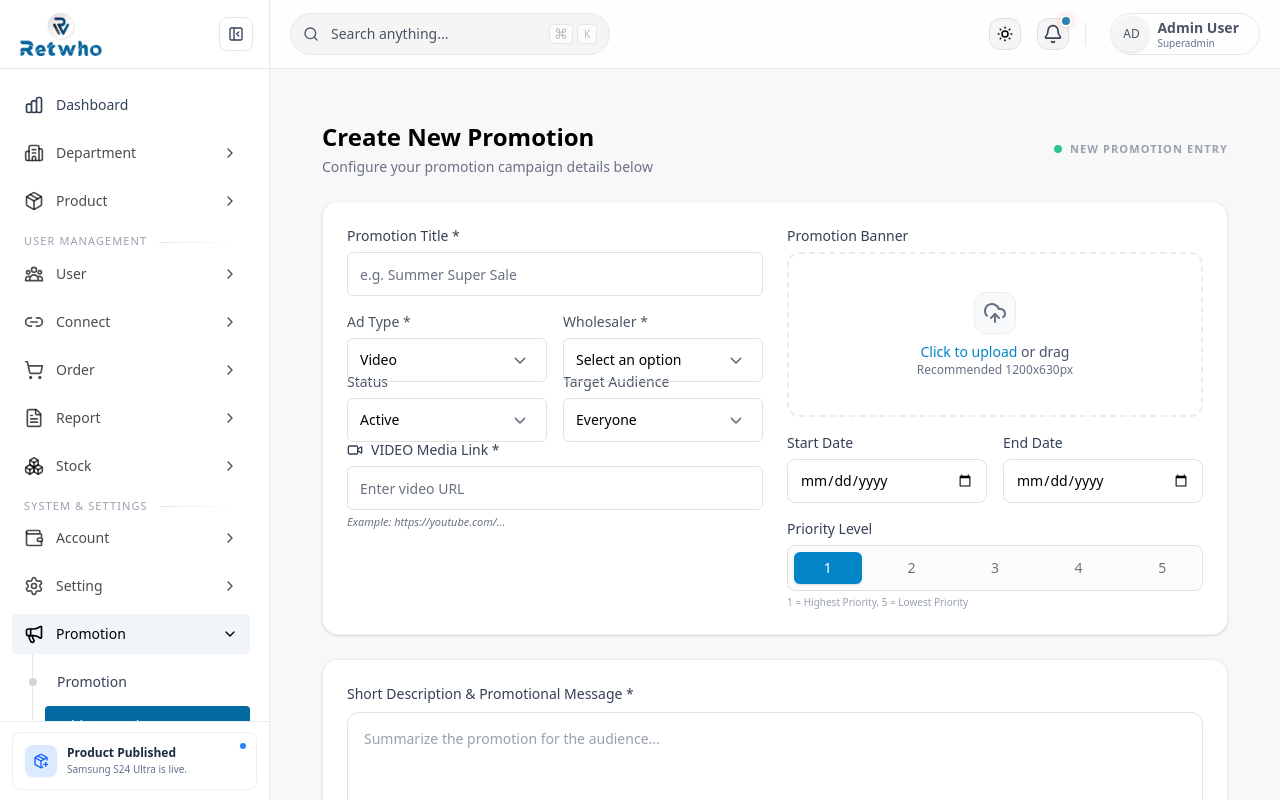
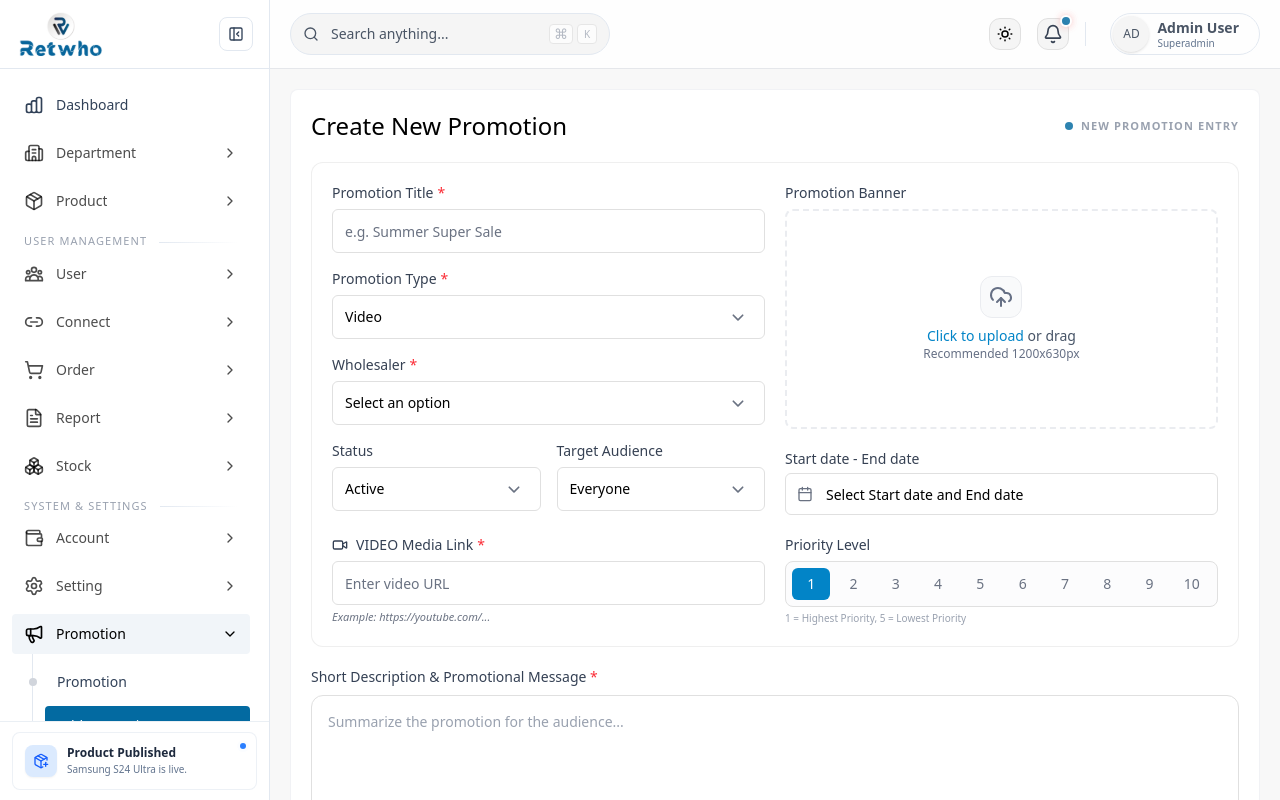
Before and after one commit to aizaflab/RetwhoAdmin-V2-17.03.2026, a Next.js app: page /promotion/add in a window 1280 px wide. Shown: the top 800 px of the page. Built offline with nearby package versions, Linux system fonts and the light colour scheme.

Commit message:
feat(ui): Add Promotion page

```diff
--- a/app/(main)/promotion/add/page.tsx
+++ b/app/(main)/promotion/add/page.tsx
@@ -17,18 +17,14 @@ export default function AddPromotionPage() {
   };
 
   return (
-    <div className="p-4 sm:p-6 lg:p-8 max-w-[1200px] mx-auto min-h-screen">
-      <div className="mb-6 flex items-center justify-between">
-        <div>
-          <h1 className="text-2xl font-bold text-black dark:text-white">
-            Create New Promotion
-          </h1>
-          <p className="text-sm text-gray-500 mt-1">
-            Configure your promotion campaign details below
-          </p>
-        </div>
+    <div className="min-h-[calc(100dvh-93px)] sm:min-h-[calc(100dvh-109px)] p-3 sm:p-5 rounded-lg border bg-white dark:bg-darkBg border-text4/30 dark:border-darkBorder/50">
+      <div className="mb-5 flex items-center justify-between">
+        <h1 className="sm:text-2xl text-xl font-medium text-black dark:text-white">
+          Create New Promotion
+        </h1>
+
         <div className="flex items-center gap-2">
-          <div className="h-2 w-2 rounded-full bg-emerald-500 animate-pulse" />
+          <div className="h-2 w-2 rounded-full dark:bg-darkLight bg-primary animate-pulse" />
           <span className="text-[11px] font-bold text-gray-400 uppercase tracking-widest">
             New Promotion Entry
           </span>
--- a/components/modules/promotion/_components/PromotionForm.tsx
+++ b/components/modules/promotion/_components/PromotionForm.tsx
@@ -21,6 +21,10 @@ import {
 } from "lucide-react";
 import Image from "next/image";
 import { Select } from "@/components/ui/select/Select";
+import { MultipleSearchSelect } from "@/components/ui/select/MultipleSearchSelect";
+import { SearchSelect } from "@/components/ui/select/SearchSelect";
+import { Calendar } from "@/components/ui/calender/Calender";
+import { HugeCalender } from "@/components/ui/calender/HugeCalender";
 
 interface PromotionFormProps {
   initialData?: Promotion | null;
@@ -138,12 +142,13 @@ export default function PromotionForm({
   };
 
   return (
-    <form onSubmit={handleSubmit} className="space-y-6">
+    <form onSubmit={handleSubmit} className="space-y-5">
       {/* Basic Configuration */}
-      <div className="grid grid-cols-1 md:grid-cols-2 gap-6 bg-white dark:bg-darkBg p-5 sm:p-6 rounded-2xl border border-border/50 dark:border-darkBorder shadow-sm">
+      <div className="grid grid-cols-1 md:grid-cols-2 gap-5 bg-white dark:bg-darkBg p-3 sm:p-5 rounded-xl border border-border/50 dark:border-darkBorder">
         <div className="space-y-4">
           <Input
-            label="Promotion Title *"
+            label="Promotion Title"
+            requiredSign
             placeholder="e.g. Summer Super Sale"
             value={formData.title}
             onValueChange={(val) => {
@@ -152,12 +157,12 @@ export default function PromotionForm({
             }}
             error={errors.title}
             fullWidth
-            className="dark:border-darkBorder dark:focus:border-[#0284c7]"
+            className="dark:border-darkBorder dark:focus:border-darkBorder"
           />
 
-          <div className="grid grid-cols-1 sm:grid-cols-2 gap-4">
           <Select
-              label="Ad Type *"
+            label="Promotion Type"
+            requiredSign
             options={adTypeOptions}
             value={formData.adType}
             onValueChange={(val) => {
@@ -167,10 +172,12 @@ export default function PromotionForm({
               }));
               if (errors.mediaUrl) setErrors((p) => ({ ...p, mediaUrl: "" }));
             }}
-              className="h-11 w-full dark:bg-darkBg dark:border-darkBorder"
+            className=" w-full dark:bg-darkBg dark:border-darkBorder"
           />
-            <Select
-              label="Wholesaler *"
+
+          <SearchSelect
+            label="Wholesaler"
+            requiredSign
             options={wholesalerOptions}
             value={formData.wholesalerId}
             onValueChange={(val) => {
@@ -179,9 +186,8 @@ export default function PromotionForm({
                 setErrors((p) => ({ ...p, wholesalerId: "" }));
             }}
             error={errors.wholesalerId}
-              className={`h-11 w-full dark:bg-darkBg ${errors.wholesalerId ? "border-red-500" : "dark:border-darkBorder"}`}
+            className={`w-full dark:bg-darkBg ${errors.wholesalerId ? "border-red-500" : "dark:border-darkBorder"}`}
           />
-          </div>
 
           <div className="grid grid-cols-1 sm:grid-cols-2 gap-4">
             <Select
@@ -191,7 +197,7 @@ export default function PromotionForm({
               onValueChange={(val) =>
                 setFormData((p) => ({ ...p, status: val as PromotionStatus }))
               }
-              className="h-11 w-full dark:bg-darkBg dark:border-darkBorder"
+              className="w-full dark:bg-darkBg dark:border-darkBorder"
             />
             <Select
               label="Target Audience"
@@ -203,14 +209,15 @@ export default function PromotionForm({
                   targetAudience: val as TargetAudience,
                 }))
               }
-              className="h-11 w-full dark:bg-darkBg dark:border-darkBorder"
+              className="w-full dark:bg-darkBg dark:border-darkBorder"
             />
           </div>
 
           <div className="pt-2">
             <label className="text-sm font-medium text-[#344054] dark:text-gray-100 flex items-center mb-1.5">
               {getMediaTypeIcon()}
-              {formData.adType.toUpperCase()} Media Link *
+              {formData.adType.toUpperCase()} Media Link{" "}
+              <span className="text-red-500 ml-1">*</span>
             </label>
             <Input
               placeholder={`Enter ${formData.adType} URL`}
@@ -236,14 +243,14 @@ export default function PromotionForm({
 
         {/* Banner Upload & Schedule */}
         <div className="space-y-4">
-          <div className="space-y-1.5">
+          <div className="space-y-1.5 mb-5">
             <label className="text-sm font-medium text-[#344054] dark:text-gray-100 block">
               Promotion Banner
             </label>
             <div
               role="button"
               onClick={() => fileInputRef.current?.click()}
-              className="group relative border-2 border-dashed border-[#EAECF0] dark:border-darkBorder rounded-xl p-4 flex flex-col items-center justify-center cursor-pointer transition-all hover:border-[#0284c7] hover:bg-gray-50/50 dark:hover:bg-white/5 h-[165px] overflow-hidden"
+              className="group relative border-2 border-dashed border-[#EAECF0] dark:border-darkBorder rounded-lg p-4 flex flex-col items-center justify-center cursor-pointer transition-all hover:border-[#0284c7]/50 hover:bg-gray-50/50 dark:hover:bg-darkPrimary/50 h-[220px] overflow-hidden"
             >
               <input
                 type="file"
@@ -278,7 +285,7 @@ export default function PromotionForm({
                 </div>
               ) : (
                 <div className="flex flex-col items-center justify-center text-center space-y-2">
-                  <div className="p-2 border border-[#EAECF0] dark:border-darkBorder rounded-xl bg-gray-50 dark:bg-white/5 transition-transform group-hover:scale-110">
+                  <div className="p-2 border border-[#EAECF0] dark:border-darkBorder rounded-xl bg-gray-50 dark:bg-darkPrimary/90 transition-transform group-hover:scale-110">
                     <CloudUploadIcon className="h-6 w-6 text-[#667085] dark:text-white" />
                   </div>
                   <div>
@@ -294,49 +301,33 @@ export default function PromotionForm({
               )}
             </div>
           </div>
+          <HugeCalender
+            label="Start date - End date"
+            placeholder="Select Start date and End date"
+            inputClass="w-full h-[42px]"
+          />
 
-          <div className="grid grid-cols-2 gap-4">
-            <div>
-              <label className="text-sm font-medium text-[#344054] dark:text-gray-100 block mb-1.5">
-                Start Date
-              </label>
-              <input
-                type="date"
-                value={formData.startDate}
-                onChange={(e) =>
-                  setFormData((p) => ({ ...p, startDate: e.target.value }))
-                }
-                className="w-full h-11 px-3 rounded-lg border border-border dark:border-darkBorder bg-white dark:bg-darkBg text-sm focus:ring-2 focus:ring-[#0284c7]/20 outline-none"
-              />
-            </div>
-            <div>
-              <label className="text-sm font-medium text-[#344054] dark:text-gray-100 block mb-1.5">
-                End Date
-              </label>
-              <input
-                type="date"
-                value={formData.endDate}
-                onChange={(e) =>
-                  setFormData((p) => ({ ...p, endDate: e.target.value }))
-                }
-                className="w-full h-11 px-3 rounded-lg border border-border dark:border-darkBorder bg-white dark:bg-darkBg text-sm focus:ring-2 focus:ring-[#0284c7]/20 outline-none"
-              />
-            </div>
-          </div>
-
-          <div>
+          <div className="mt-5">
             <label className="text-sm font-medium text-[#344054] dark:text-gray-100 block mb-1.5">
               Priority Level
             </label>
-            <div className="flex items-center gap-4 border border-border dark:border-darkBorder rounded-lg p-1.5 bg-gray-50/50 dark:bg-white/5">
-              {[1, 2, 3, 4, 5].map((lvl) => (
+            <div className="flex relative items-center gap-1 border border-border dark:border-darkBorder rounded-lg p-1.5 bg-gray-50/50 dark:bg-darkPrimary/50 overflow-hidden">
+              <div
+                className="absolute bg-[#0284c7] ani3 rounded-md z-0"
+                style={{
+                  width: "calc((100% - 48px) / 10)",
+                  height: "calc(100% - 12px)",
+                  left: `calc(6px + (${formData.priority - 1} * (100% - 8px) / 10))`,
+                }}
+              ></div>
+              {[1, 2, 3, 4, 5, 6, 7, 8, 9, 10].map((lvl) => (
                 <button
                   key={lvl}
                   type="button"
                   onClick={() => setFormData((p) => ({ ...p, priority: lvl }))}
-                  className={`flex-1 py-1.5 rounded-md text-sm font-medium transition-all ${
+                  className={`flex-1 py-1.5 rounded-md text-sm font-medium transition-all relative z-10 cursor-pointer ${
                     formData.priority === lvl
-                      ? "bg-[#0284c7] text-white shadow-sm"
+                      ? "text-white"
                       : "text-gray-500 hover:bg-gray-200/50 dark:hover:bg-white/10"
                   }`}
                 >
@@ -352,41 +343,38 @@ export default function PromotionForm({
       </div>
 
       {/* Description Section */}
-      <div className="bg-white dark:bg-darkBg p-6 rounded-2xl border border-border/50 dark:border-darkBorder shadow-sm">
+
       <label className="text-sm font-medium text-[#344054] dark:text-gray-100 block mb-2">
-          Short Description & Promotional Message *
+        Short Description & Promotional Message{" "}
+        <span className="text-red-500">*</span>
       </label>
       <textarea
-          rows={4}
+        rows={9}
         value={formData.shortDescription}
         onChange={(e) => {
           setFormData((p) => ({ ...p, shortDescription: e.target.value }));
           if (errors.shortDescription)
             setErrors((p) => ({ ...p, shortDescription: "" }));
         }}
-          className={`w-full rounded-xl border ${errors.shortDescription ? "border-red-500" : "border-border dark:border-darkBorder"} p-4 text-sm bg-white dark:bg-darkBg outline-none focus:ring-2 focus:ring-[#0284c7]/20 transition-shadow placeholder:text-gray-400`}
+        className={`w-full rounded-xl border ${errors.shortDescription ? "border-red-500" : "border-border dark:border-darkBorder"} p-4 text-sm bg-white dark:bg-darkBg outline-none focus:outline-none focus:border-[#0284c7]/20 transition-shadow placeholder:text-gray-400`}
         placeholder="Summarize the promotion for the audience..."
       />
       {errors.shortDescription && (
         <p className="text-xs text-red-500 mt-1">{errors.shortDescription}</p>
       )}
-      </div>
 
       {/* Action Buttons */}
-      <div className="flex items-center justify-end gap-4 pt-4">
+      <div className="flex items-center justify-end gap-4">
         <Button
           type="button"
           variant="outline"
           onClick={() => router.back()}
-          className="px-6 h-11 border-border dark:border-darkBorder text-gray-500 rounded-xl"
+          className=" border-border dark:border-darkBorder "
         >
           Cancel
         </Button>
-        <Button
-          type="submit"
-          className="px-10 h-11 bg-[#0284c7] hover:bg-[#0284c7]/90 text-white rounded-xl shadow-lg shadow-[#0284c7]/20 flex items-center"
-        >
-          <Plus className="h-4 w-4 mr-2" />
+        <Button type="submit" className="px-3">
+          <Plus className="h-4 w-4" />
           {initialData ? "Update Promotion" : "Create Promotion"}
         </Button>
       </div>
--- a/components/ui/input/Input.tsx
+++ b/components/ui/input/Input.tsx
@@ -67,7 +67,7 @@ const Input = forwardRef<HTMLInputElement, InputProps>(
         {label && (
           <label
             htmlFor={inputId}
-            className="text-sm font-medium dark:font-[350] text-gray-700 dark:text-gray-100 cursor-pointer"
+            className="text-sm font-medium text-gray-700 dark:text-gray-300 cursor-pointer"
           >
             {label}
             {requiredSign && <span className="text-red-500 ml-1">*</span>}
--- a/components/ui/select/SearchSelect.tsx
+++ b/components/ui/select/SearchSelect.tsx
@@ -476,11 +476,11 @@ const SearchSelect = forwardRef<HTMLButtonElement, SearchSelectProps>(
     ) => (
       <div
         className={cn(
-          "flex items-center text-sm px-3 py-2 cursor-pointer rounded transition-colors",
+          "flex items-center justify-between text-sm px-3 py-2.5 cursor-pointer rounded w-full",
           isSelected
-            ? "bg-accent text-accent-foreground justify-between"
-            : "hover:bg-accent/50 text-foreground",
-          isHighlighted && !isSelected ? "bg-accent/30" : "",
+            ? "dark:bg-darkBorder bg-text4/40 dark:text-white text-black"
+            : "hover:bg-text4/30 dark:hover:bg-darkBorder/30 dark:text-text5",
+          isHighlighted && !isSelected ? "dark:bg-darkBorder bg-text5" : "",
         )}
       >
         <div className="flex items-center">
@@ -510,7 +510,7 @@ const SearchSelect = forwardRef<HTMLButtonElement, SearchSelectProps>(
         )}
       >
         {label && (
-          <label className="text-sm font-medium text-foreground">
+          <label className="text-sm font-medium text-gray-700 dark:text-gray-300 cursor-pointer">
             {label}
             {(requiredSign || required) && (
               <span className="text-red-500 ml-1">*</span>
@@ -522,7 +522,7 @@ const SearchSelect = forwardRef<HTMLButtonElement, SearchSelectProps>(
           <button
             type="button"
             className={cn(
-              "flex sm:h-11 h-10 w-full items-center justify-between rounded-md border border-input bg-background px-3 py-2 text-sm focus:outline-none focus:border-muted-foreground/50 disabled:cursor-not-allowed disabled:opacity-50 cursor-pointer transition-all",
+              "flex sm:h-11 h-10 w-full items-center justify-between rounded-md border border-border dark:border-darkBorder bg-background px-3 py-2 text-sm focus:outline-none focus:border-muted-foreground/50 disabled:cursor-not-allowed disabled:opacity-50 cursor-pointer transition-all",
               startIcon ? "pl-10" : "",
               error ? "border-destructive" : "",
             )}
@@ -605,7 +605,7 @@ const SearchSelect = forwardRef<HTMLButtonElement, SearchSelectProps>(
                 transformOrigin: placement === "top" ? "top" : "bottom",
               }}
               className={cn(
-                "absolute z-9999 rounded-md border border-border bg-popover text-popover-foreground shadow-md p-1.5 min-w-[200px] max-w-[400px] transition duration-150 ease-in-out will-change-transform",
+                "absolute z-9999 rounded-md border border-border dark:border-darkBorder/80 dark:bg-darkPrimary bg-white shadow-md p-1.5 min-w-[200px] max-w-full transition duration-150 ease-in-out will-change-transform",
                 isVisible
                   ? "opacity-100 translate-y-0 scale-100"
                   : placement === "top"
@@ -624,7 +624,7 @@ const SearchSelect = forwardRef<HTMLButtonElement, SearchSelectProps>(
                     setHighlightedIndex(-1);
                   }}
                   onKeyDown={onSearchKeyDown}
-                  className="w-full px-3 py-2 text-sm rounded-md border border-input bg-background text-foreground placeholder-muted-foreground focus:outline-none focus:border-muted-foreground/50 transition-all"
+                  className="w-full px-3 py-2.5 text-sm rounded-md border border-border dark:border-darkBorder dark:bg-darkPrimary bg-white text-foreground placeholder-muted-foreground focus:outline-none focus:border-muted-foreground/50 transition-all"
                 />
               </div>
 
--- a/components/ui/select/Select.tsx
+++ b/components/ui/select/Select.tsx
@@ -470,7 +470,7 @@ const Select = forwardRef<HTMLButtonElement, SelectProps>(
         )}
       >
         {label && (
-          <label className="text-sm font-medium dark:font-normal text-text6 dark:text-white">
+          <label className="text-sm font-medium text-gray-700 dark:text-gray-300 cursor-pointer">
             {label}
             {(requiredSign || required) && (
               <span className="text-red-500 ml-1">*</span>
```
Lines whose indentation alone changed are shown as unchanged.
